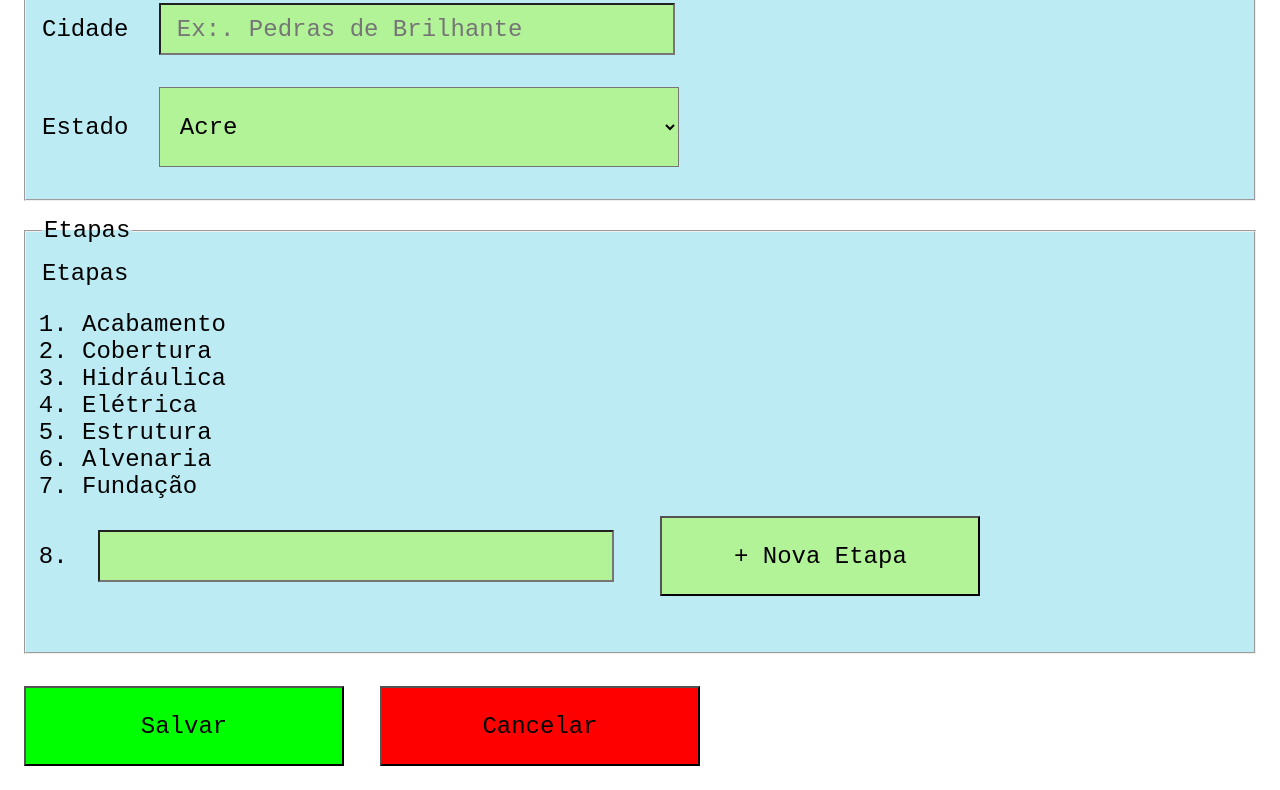
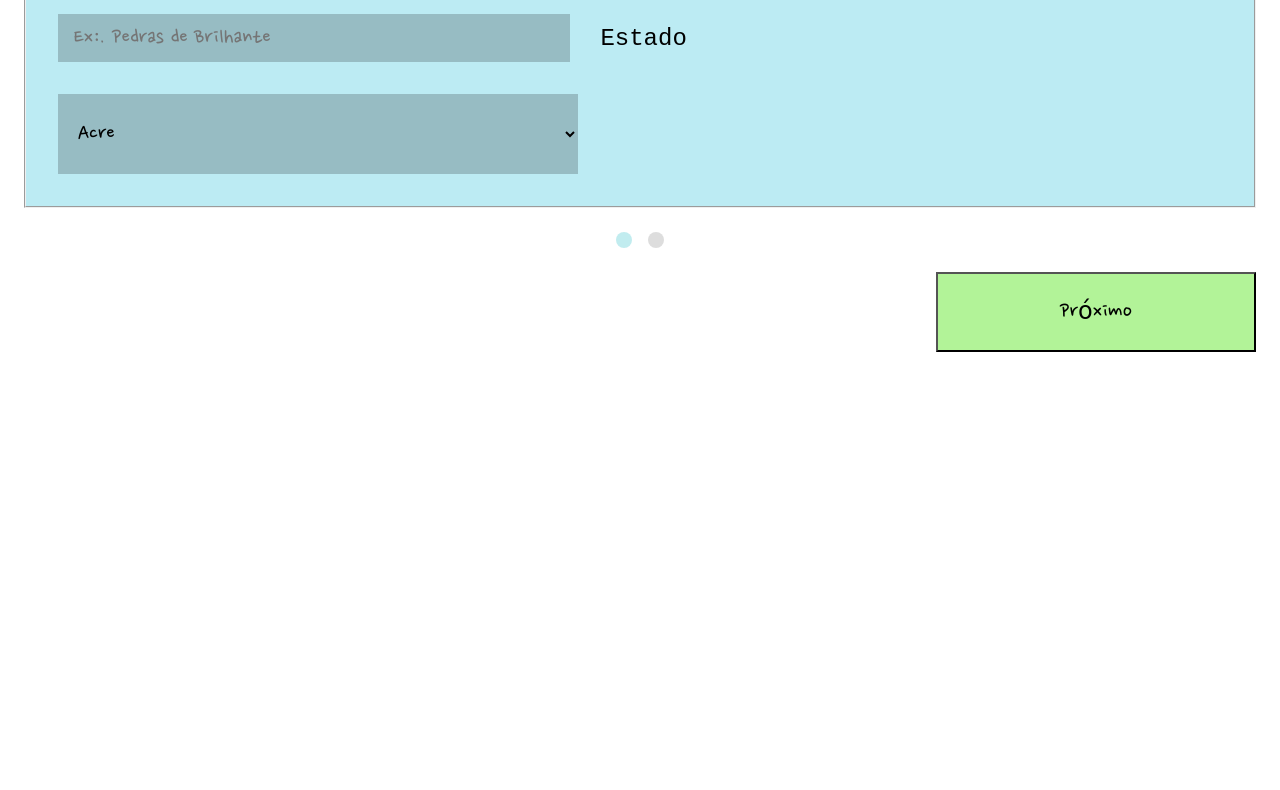
Before and after one commit to Ychristino/controle_custo, a plain HTML site: page obra/form.html in a window 1280 px wide. Shown: the part 408-1198 px from the top of the page. After the commit the page ends 800 px from the top, so only its background shows below. Drawn offline with Linux system fonts and the light colour scheme.

Commit message:
CSS ADJUSTMENTS

```diff
--- a/gasto/style/style.css
+++ /dev/null
@@ -1 +0,0 @@
-@import '../style/root.css';
--- a/obra/form.html
+++ b/obra/form.html
@@ -5,7 +5,6 @@
     <meta name="viewport" content="width=device-width, initial-scale=1.0">
     <link rel="stylesheet" href="../style/style.css">
     <link rel="stylesheet" href="../style/form.css">
-    <link rel="stylesheet" href="./style/style.css">
     <title>Cadastro de Obra</title>
 </head>
 <body>
@@ -54,21 +53,30 @@
                 </ol>
             </label>
         </fieldset>
-        <button type="submit">Salvar</button>
-        <button type="cancel">Cancelar</button>
+
+        <div id="steps"></div>
+
+        <div style="overflow:auto;">
+            <div style="float:right;">
+                <button type="button" id="prevBtn" onclick="nextPrev(-1)">Anterior</button>
+                <button type="button" id="nextBtn" onclick="nextPrev(1)">Próximo</button>
+            </div>
+        </div>
+
     </form>
 
-    <span class="lista_notificacao">
+    <!-- <span class="lista_notificacao">
         <ul>
             <li class="notificacao">
                 <span class="titulo">Teste</span>
                 <span class="paragrafo">Mensagem</span>
             </li>
         </ul>
-    </span>
+    </span> -->
 
 
     <script src="./scripts/set_initials.js"></script>
     <script src="./scripts/actions.js"></script>
+    <script src="../scripts/steps.js"></script>
 </body>
 </html>
--- a/obra/style/style.css
+++ /dev/null
@@ -1,60 +0,0 @@
-@import '../style/root.css';
-
-body{
-    background-color: var(--background-color);
-}
-
-fieldset{
-    background-color: var(--secondary-color);
-
-    display: flex;
-    flex-direction: column;
-    align-items: flex-start;
-    justify-content: center;
-
-    margin: 1rem;
-    padding: 1rem;
-}
-
-label{
-    font-family: var(--label-font);
-    font-size: var(--label-size);
-}
-
-
-input{
-    background-color: var(--primary-color);
-
-    font-family: var(--input-text-font);
-    font-size: var(--input-text-size);
-    width: 30rem;
-    height: 1rem;
-
-    padding: 1rem;
-    margin: 1rem;
-}
-
-select{
-    background-color: var(--primary-color);
-
-    font-family: var(--input-text-font);
-    font-size: var(--input-text-size);
-    width: 32.5rem;
-    height: 5rem;
-
-    padding: 1rem;
-    margin: 1rem;
-}
-
-input[type='button'], button{
-    background-color: var(--primary-color);
-
-    font-family: var(--input-text-font);
-    font-size: var(--input-text-size);
-
-    width: 20rem;
-    height: 5rem;
-
-    padding: 1rem;
-    margin: 1rem;
-}
--- /dev/null
+++ b/scripts/steps.js
@@ -0,0 +1,60 @@
+let currentTab = 0;
+let number_of_tabs = document.getElementsByTagName('fieldset').length
+
+create_step_marks(number_of_tabs)
+showTab(currentTab);
+
+function create_step_marks(number_of_tabs){
+    const steps_field = document.getElementById('steps')
+
+    for (let i = 0; i < number_of_tabs; i++){
+        let step_mark = document.createElement('span');
+        step_mark.className = 'step';
+        steps_field.insertAdjacentElement('beforeend', step_mark);
+    }
+}
+
+function showTab(n) {
+
+    let x = document.getElementsByTagName("fieldset");
+    x[n].style.display = "block";
+
+    if (n == 0) {
+        document.getElementById("prevBtn").style.display = "none";
+    }
+    else {
+        document.getElementById("prevBtn").style.display = "inline";
+    }
+    if (n == (x.length - 1)) {
+        document.getElementById("nextBtn").innerHTML = "Salvar";
+    }
+    else {
+        document.getElementById("nextBtn").innerHTML = "Próximo";
+  }
+  fixStepIndicator(n)
+}
+
+function nextPrev(n) {
+    let x = document.getElementsByTagName("fieldset");
+
+    x[currentTab].style.display = "none";
+
+    currentTab = currentTab + n;
+    if (currentTab >= x.length) {
+        document.getElementByTagName("Form").submit();
+        return false;
+    }
+
+    showTab(currentTab);
+}
+
+function fixStepIndicator(n) {
+
+    let i, x = document.getElementsByClassName("step");
+
+    for (i = 0; i < x.length; i++) {
+        x[i].className = x[i].className.replace(" active", "");
+    }
+
+    x[n].className += " active";
+}
--- a/style/form.css
+++ b/style/form.css
@@ -7,14 +7,11 @@ body{
 fieldset{
     background-color: var(--secondary-color);
 
-    display: flex;
-    flex-direction: column;
-    align-items: flex-start;
-    justify-content: center;
-
+    display: none;
     margin: 1rem;
     padding: 1rem;
 }
+
 legend{
     font-family: var(--legend-font);
     font-size: var(--legend-size);
@@ -25,29 +22,23 @@ label{
     font-size: var(--label-size);
 }
 
-
-input{
-    background-color: var(--primary-color);
+input, select{
+    background-color: var(--input-color);
 
     font-family: var(--input-text-font);
     font-size: var(--input-text-size);
     width: 30rem;
     height: 1rem;
 
+    border-style: none;
+
     padding: 1rem;
     margin: 1rem;
 }
 
 select{
-    background-color: var(--primary-color);
-
-    font-family: var(--input-text-font);
-    font-size: var(--input-text-size);
     width: 32.5rem;
     height: 5rem;
-
-    padding: 1rem;
-    margin: 1rem;
 }
 
 input[type='button'], button{
@@ -62,3 +53,22 @@ input[type='button'], button{
     padding: 1rem;
     margin: 1rem;
 }
+
+#steps{
+    display: flex;
+    flex-wrap: wrap;
+    flex-direction: row;
+    justify-content: center;
+    align-items: center;
+}
+.step {
+    background-color: #bbbbbb;
+    border: none;
+    border-radius: 50%;
+    padding: 0.5rem;
+    margin: 0.5rem;
+    opacity: 0.5;
+}
+.step.active {
+    background-color: var(--info);
+}
--- a/style/root.css
+++ b/style/root.css
@@ -1,3 +1,5 @@
+@import url('https://fonts.googleapis.com/css2?family=Nanum+Pen+Script&display=swap');
+
 :root{
     --background-color: rgb(255, 255, 255);
     --primary-color: rgb(178, 243, 152);
@@ -5,19 +7,20 @@
 
     --title-color: rgb(0,0,0);
     --title-font: arial;
-    --title-size: 3rem;
+    --title-size: 2rem;
 
     --subtitle-color: rgb(0,0,0);
     --subtitle-font: arial;
-    --subtitle-size: 3rem;
+    --subtitle-size: 1.5rem;
 
     --paragraph-color: rgb(0,0,0);
     --paragraph-font: arial;
-    --paragraph-size: 3rem;
+    --paragraph-size: 1rem;
 
     --input-text-color: rgb(0,0,0);
-    --input-text-font: 'Courier New', Courier, monospace;
+    --input-text-font: 'Nanum Pen Script', cursive;;
     --input-text-size: 1.5rem;
+    --input-color: rgba(0, 0, 0, 0.2);
 
     --label-color: rgb(0,0,0);
     --label-font: 'Courier New', Courier, monospace;
@@ -25,13 +28,13 @@
 
     --legend-color: rgb(0,0,0);
     --legend-font: 'Courier New', Courier, monospace;
-    --legend-size: 1.5rem;
+    --legend-size: 3rem;
 
     --success: rgb(0,0,0);
     --danger: rgb(0,0,0);
     --warning: rgb(0,0,0);
     --alert: rgb(0,0,0);
-    --info: rgb(0,0,0);
+    --info: rgb(131, 217, 223);
 
     --confirm: rgb(0,255,0);
     --cancel: rgb(255,0,0);
--- a/style/style.css
+++ b/style/style.css
@@ -1,4 +1,30 @@
 @import '../style/root.css';
+
+input, select{
+    background-color: var(--primary-color);
+
+    font-family: var(--input-text-font);
+    font-size: var(--input-text-size);
+    width: 30rem;
+    height: 1rem;
+
+    padding: 1rem;
+    margin: 1rem;
+}
+
+button[type='submit']{
+    background-color: var(--confirm);
+    cursor: pointer;
+}
+button[type='cancel']{
+    background-color: var(--cancel);
+    cursor: pointer;
+}
+
+label{
+    font-family: var(--label-font);
+    font-size: var(--label-size);
+}
 
 .primary-color{
     background-color: var(--primary-color);
@@ -76,54 +102,14 @@ p, .paragrafo{
     right: 1rem;
 
 }
+
 .notificacao{
-    background-color: red;
-
+    background-color: rgba(200, 100, 100, 0.7);
     list-style-type: none;
 
+    border-radius: 1rem;
+    border-style: none;
     padding: 1rem;
     width: 23rem;
-    min-height: 9rem;
+    min-height: 3rem;
 }
-
-input{
-    background-color: var(--primary-color);
-
-    font-family: var(--input-text-font);
-    font-size: var(--input-text-size);
-    width: 30rem;
-    height: 1rem;
-
-    padding: 1rem;
-    margin: 1rem;
-}
-
-select{
-    background-color: var(--primary-color);
-
-    font-family: var(--input-text-font);
-    font-size: var(--input-text-size);
-    width: 32.5rem;
-    height: 5rem;
-
-    padding: 1rem;
-    margin: 1rem;
-}
-button[type='submit']{
-    background-color: var(--confirm);
-    cursor: pointer;
-}
-button[type='cancel']{
-    background-color: var(--cancel);
-    cursor: pointer;
-}
-
-legend{
-    font-family: var(--legend-font);
-    font-size: var(--legend-size);
-}
-
-label{
-    font-family: var(--label-font);
-    font-size: var(--label-size);
-}
```
Also changed, not shown: gasto/form.html (+10 -3 lines), gasto/list.html (+0 -1 lines), obra/list.html (+0 -1 lines).
